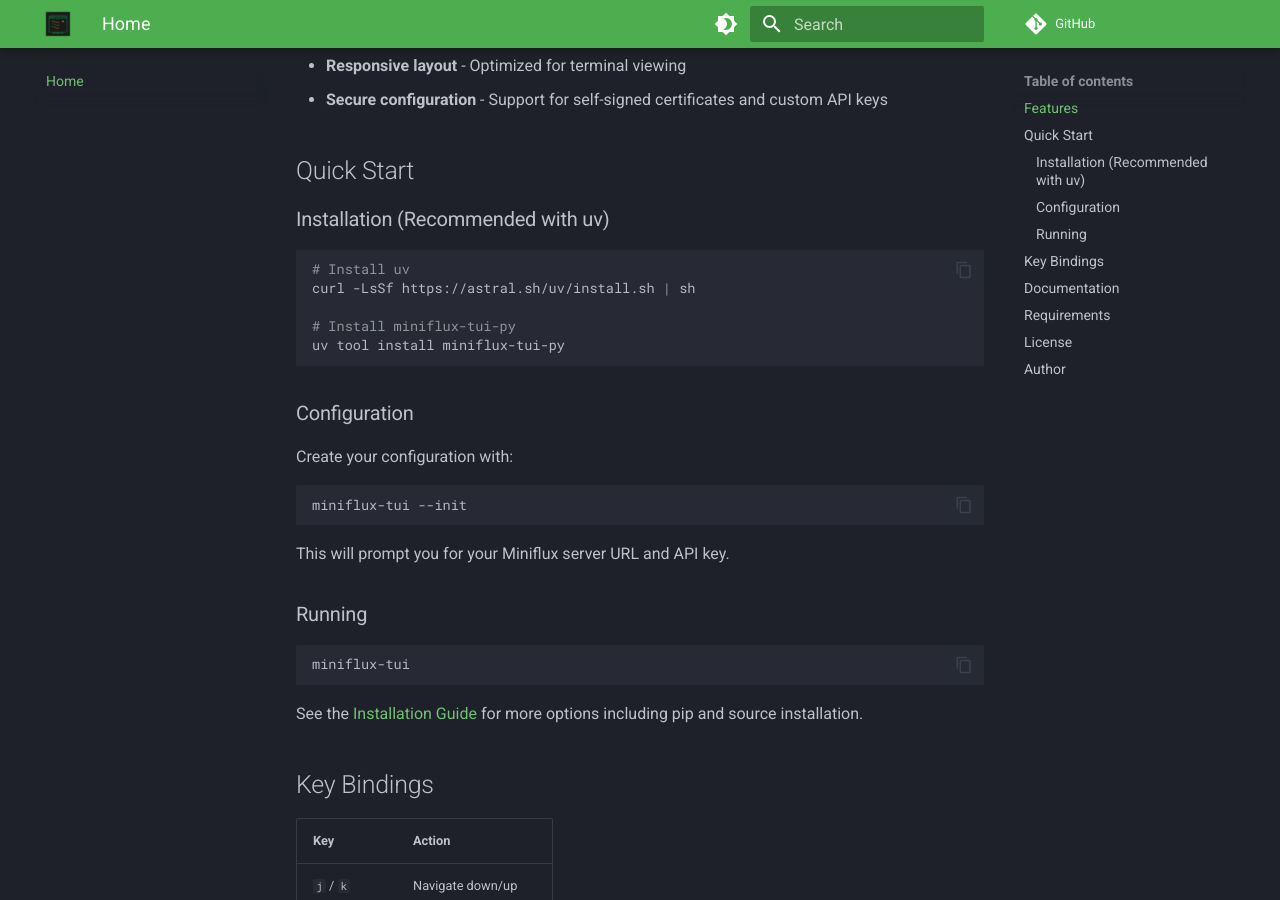
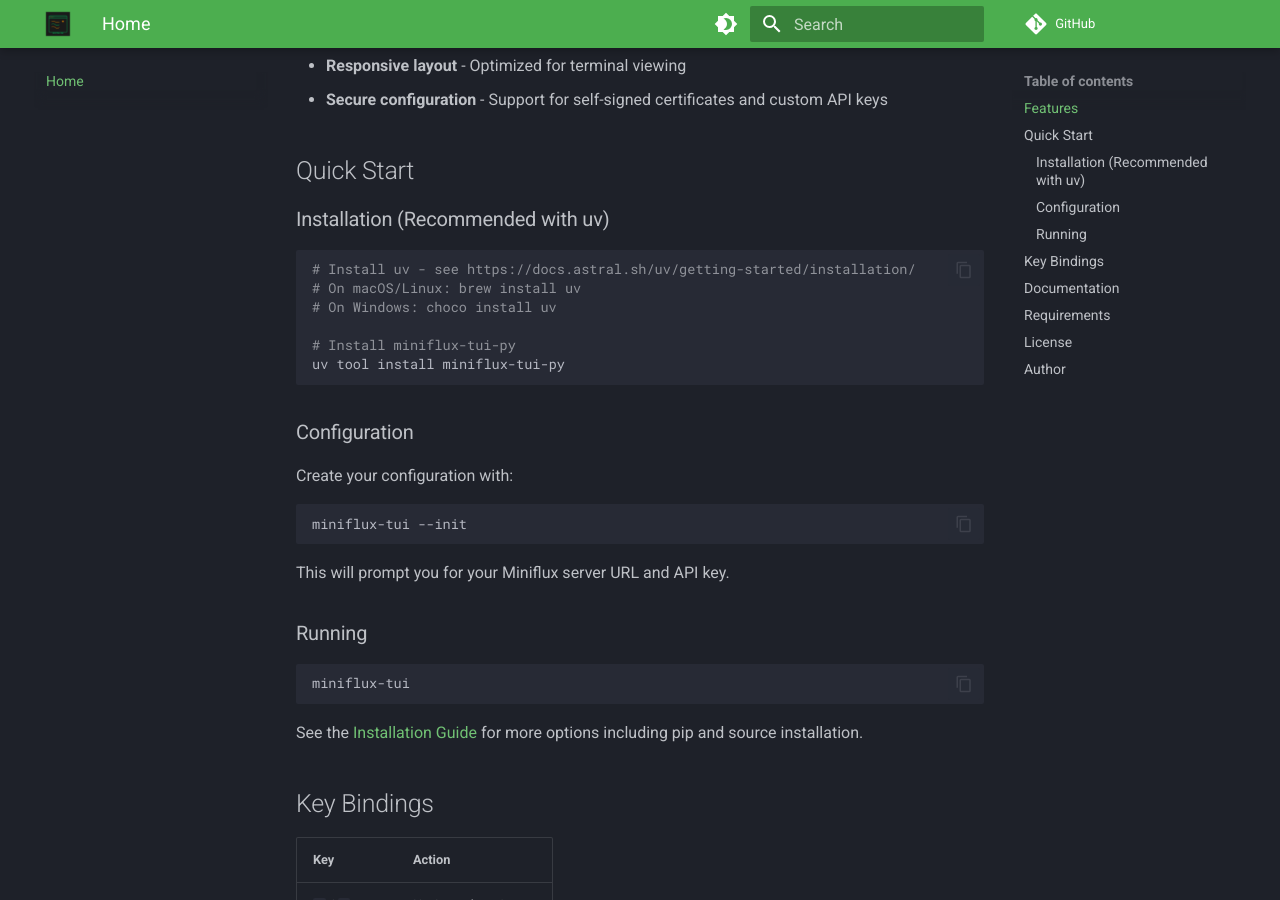
Before and after one commit to reuteras/miniflux-tui-py, an MkDocs documentation site: the page built from docs/index.md, in a window 1280 px wide and 900 px high, scrolled down 628 px. Built offline with MkDocs 1.6.1 and Material for MkDocs 9.7.7, drawn with Linux system fonts in a browser that asks for light colours; comment, search, counter and statistics services are not loaded.

Commit message:
fix: Remove unsafe curl | sh installation pattern from documentation
Replaced all instances of 'curl -LsSf https://astral.sh/uv/install.sh | sh'
with links to the official Astral uv installation documentation and
platform-specific installation instructions.

## Changes
- README.md: 2 occurrences replaced
- docs/installation.md: 1 occurrence replaced
- docs/index.md: 1 occurrence replaced
- CLAUDE.md: 1 occurrence replaced

This improves security by avoiding the practice of piping downloaded scripts
directly to the shell, which is a potential security risk. Instead, users are
directed to the official Astral documentation with platform-specific guidance:
- macOS/Linux: brew install uv
- Windows: choco install uv
- Or visit: https://docs.astral.sh/uv/getting-started/installation/

🤖 Generated with [Claude Code](https://claude.com/claude-code)

Co-Authored-By: Claude <noreply@anthropic.com>

````diff
--- a/docs/index.md
+++ b/docs/index.md
@@ -20,8 +20,9 @@ A Python Terminal User Interface (TUI) client for [Miniflux](https://miniflux.ap
 ### Installation (Recommended with uv)
 
 ```bash
-# Install uv
-curl -LsSf https://astral.sh/uv/install.sh | sh
+# Install uv - see https://docs.astral.sh/uv/getting-started/installation/
+# On macOS/Linux: brew install uv
+# On Windows: choco install uv
 
 # Install miniflux-tui-py
 uv tool install miniflux-tui-py
````
Also changed, not shown: CLAUDE.md (+3 -2 lines), README.md (+8 -4 lines), docs/installation.md (+3 -2 lines).
